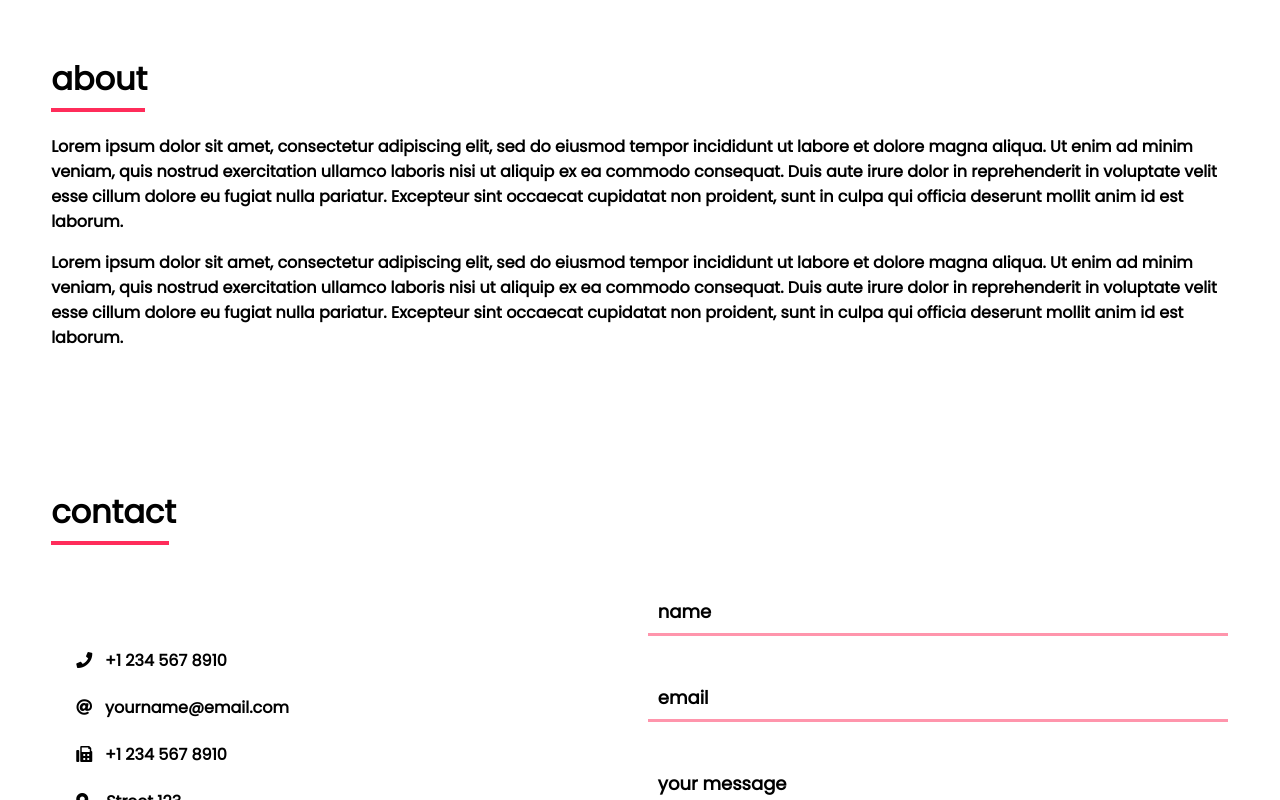
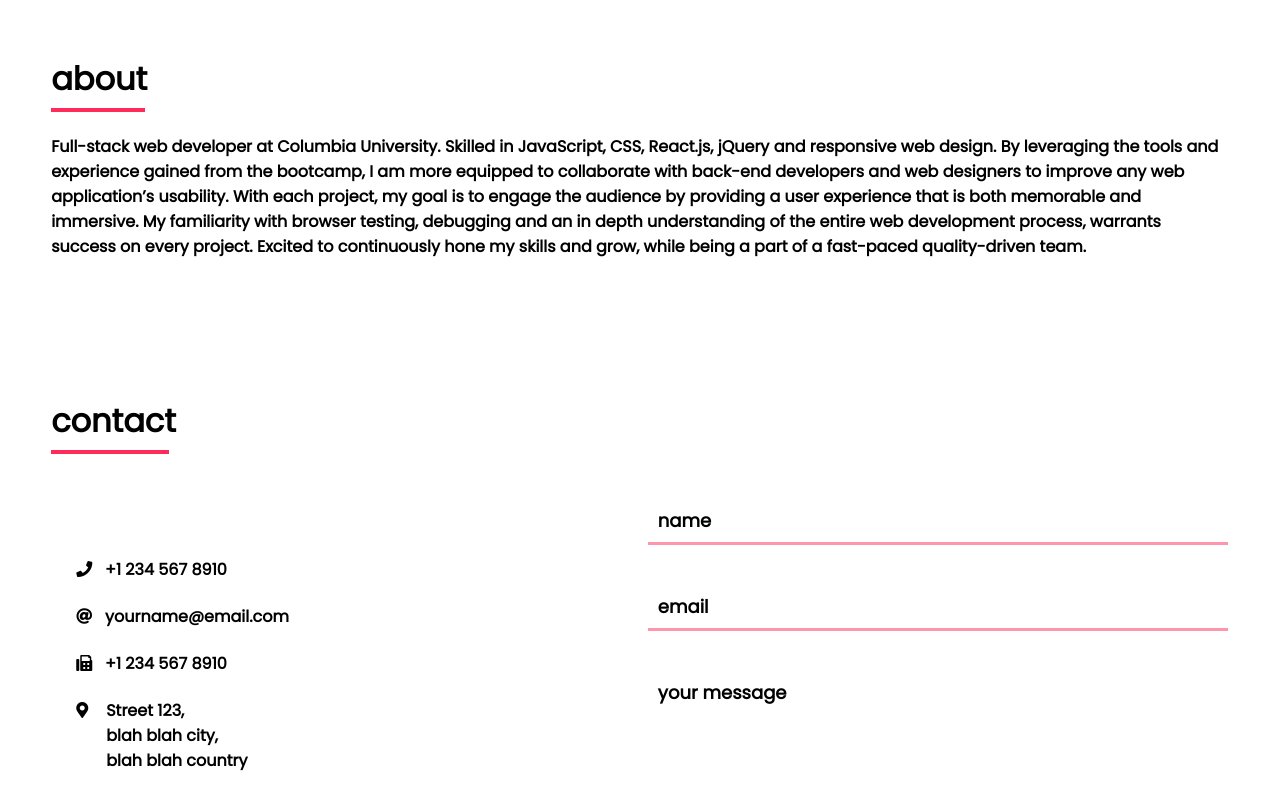
Before and after one commit to Linag94/ProfessionalPort, a plain HTML site: page Port/index.html in a window 1280 px wide. Shown: the part 1949-2749 px from the top of the page. Drawn offline with nearby package versions, Linux system fonts and the light colour scheme.

Commit message:
branding statement

```diff
--- a/Port/index.html
+++ b/Port/index.html
@@ -4,7 +4,7 @@
     <meta charset="UTF-8">
     <meta name="viewport" content="width=device-width, initial-scale=1.0">
     <meta http-equiv="X-UA-Compatible" content="ie=edge">
-    <title>yourname</title>
+    <title>Thelina George</title>
     <link rel="stylesheet" href="https://cdnjs.cloudflare.com/ajax/libs/animate.css/3.7.0/animate.min.css">
     <script src="https://code.jquery.com/jquery-3.3.1.min.js" integrity="sha256-FgpCb/KJQlLNfOu91ta32o/NMZxltwRo8QtmkMRdAu8=" crossorigin="anonymous"></script>
     <link rel="stylesheet" href="https://use.fontawesome.com/releases/v5.7.1/css/all.css" integrity="sha384-fnmOCqbTlWIlj8LyTjo7mOUStjsKC4pOpQbqyi7RrhN7udi9RwhKkMHpvLbHG9Sr" crossorigin="anonymous">
@@ -21,7 +21,7 @@
     <header id="header" class="animated slideInDown" style="animation-delay:1.8s;">
         <table>
             <tr>
-                <td id="logo">yourname.</td>
+                <td id="logo">Thelina George</td>
                 <td id="navigation">
                     <a href="#work">work</a>
                     <a href="#bio">about</a>
@@ -64,11 +64,9 @@
     <div id="bio">
         <h1>about</h1>
         <p>
-            Lorem ipsum dolor sit amet, consectetur adipiscing elit, sed do eiusmod tempor incididunt ut labore et dolore magna aliqua. Ut enim ad minim veniam, quis nostrud exercitation ullamco laboris nisi ut aliquip ex ea commodo consequat. Duis aute irure dolor in reprehenderit in voluptate velit esse cillum dolore eu fugiat nulla pariatur. Excepteur sint occaecat cupidatat non proident, sunt in culpa qui officia deserunt mollit anim id est laborum.
+            Full-stack web developer at Columbia University. Skilled in JavaScript, CSS, React.js, jQuery and responsive web design. By leveraging the tools and experience gained from the bootcamp, I am more equipped to collaborate with back-end developers and web designers to improve any web application’s usability. With each project, my goal is to engage the audience by providing a user experience that is both memorable and immersive. My familiarity with browser testing, debugging and an in depth understanding of the entire web development process, warrants success on every project.  Excited to continuously hone my skills and grow, while being a part of a fast-paced quality-driven team.
         </p>
-        <p>
-            Lorem ipsum dolor sit amet, consectetur adipiscing elit, sed do eiusmod tempor incididunt ut labore et dolore magna aliqua. Ut enim ad minim veniam, quis nostrud exercitation ullamco laboris nisi ut aliquip ex ea commodo consequat. Duis aute irure dolor in reprehenderit in voluptate velit esse cillum dolore eu fugiat nulla pariatur. Excepteur sint occaecat cupidatat non proident, sunt in culpa qui officia deserunt mollit anim id est laborum.
-        </p>
+
     </div>
     <div id="contact">
         <h1>contact</h1>
```
